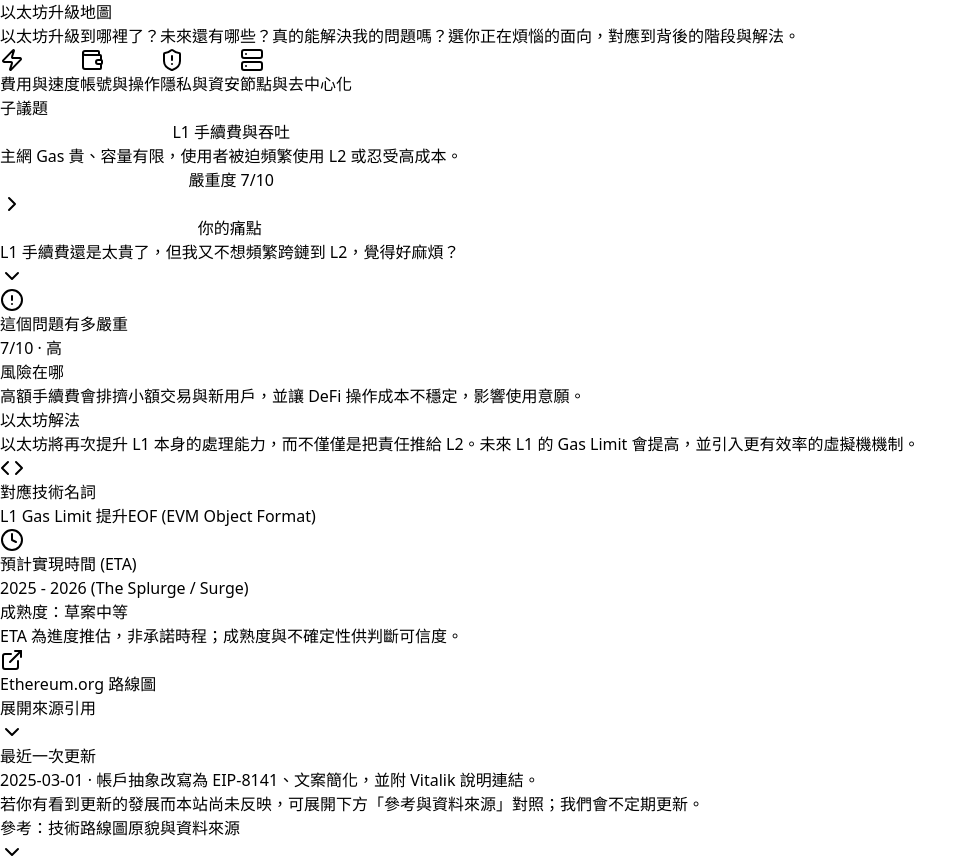
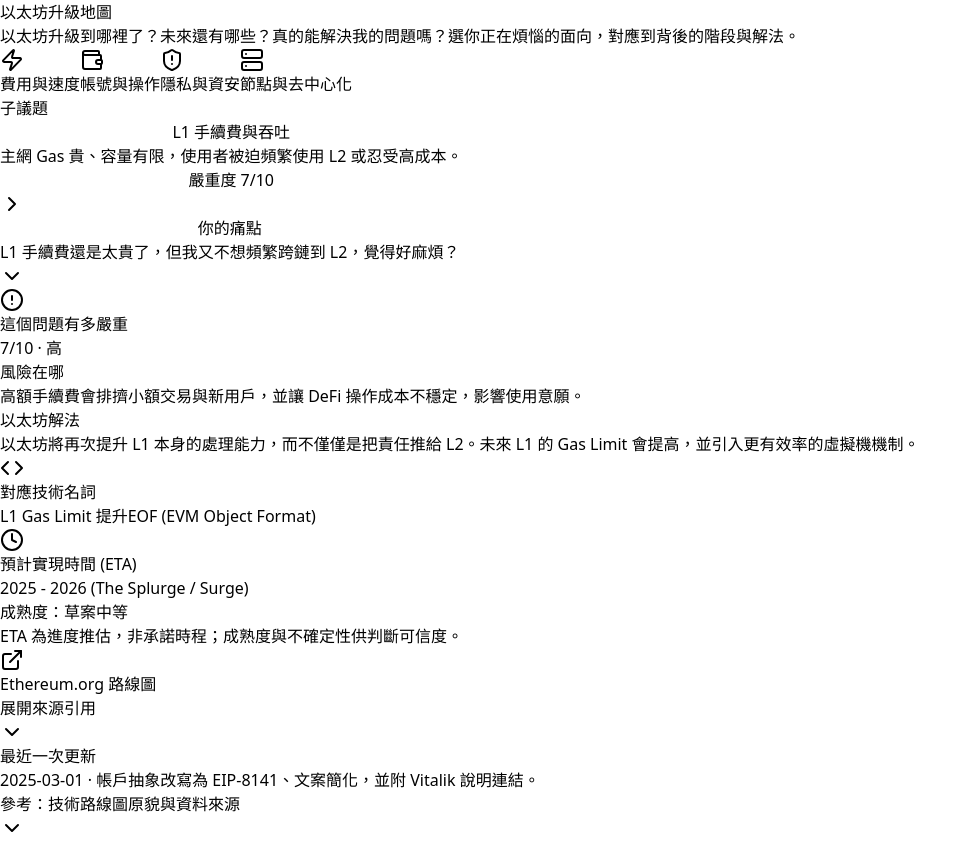
Before and after one commit to ASTROHSU/Ethereum-roadmap, a React (Vite) app: page / in a window 1280 px wide. Shown: the whole page, without its empty margins (0-977 px from the left). After the commit the page ends 840 px from the top, so only its background shows below. Built offline with nearby package versions, Linux system fonts and the light colour scheme.

Commit message:
chore: 刪除「若你有看到更新…」一句、移除 npm run push 腳本
Made-with: Cursor

```diff
--- a/src/components/EthereumRoadmapUX.jsx
+++ b/src/components/EthereumRoadmapUX.jsx
@@ -562,9 +562,6 @@ export default function EthereumRoadmapUX() {
               {' · '}
               {RECENT_UPDATES}
             </p>
-            <p className="mt-1 text-slate-400">
-              若你有看到更新的發展而本站尚未反映，可展開下方「參考與資料來源」對照；我們會不定期更新。
-            </p>
           </div>
         </footer>
 
```
